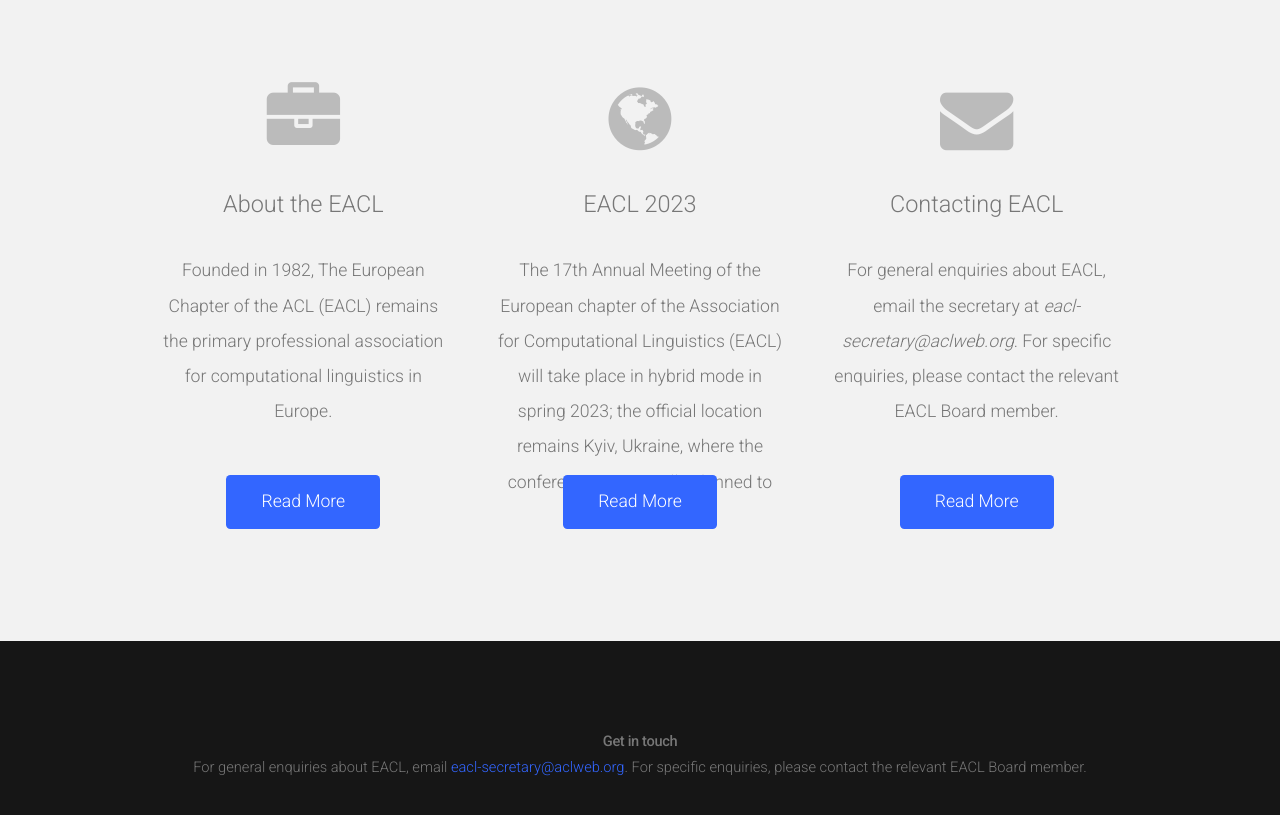
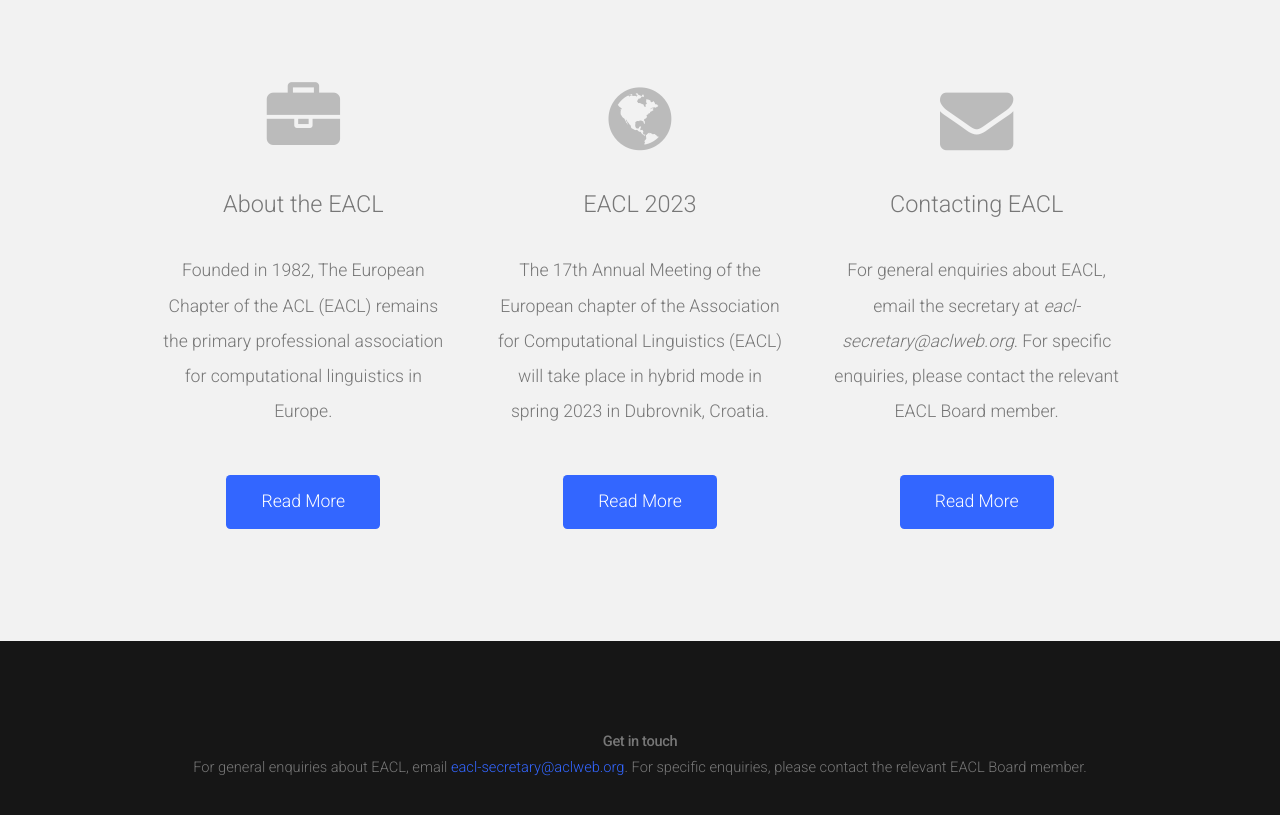
Before and after one commit to EaclWebmaster/EaclWebmaster.github.io, a Jekyll site: the page built from index.html, in a window 1280 px wide and 900 px high, scrolled down 558 px. Shown: the top 815 px of the window. Built offline with Jekyll 4.4.1, drawn with Linux system fonts in a browser that asks for light colours; nearby versions of some CDN libraries; some of the changed lines change nothing that is shown.

Commit message:
Updated location on main page

```diff
--- a/index.html
+++ b/index.html
@@ -35,7 +35,8 @@
 					</a>
 				</div>
 				<div class="featured-item-text">
-					<p>The 17th Annual Meeting of the European chapter of the Association for Computational Linguistics (EACL) will take place in hybrid mode in spring 2023; the official location remains Kyiv, Ukraine, where the conference was initially planned to happen.</p>
+					<!-- <p>The 17th Annual Meeting of the European chapter of the Association for Computational Linguistics (EACL) will take place in hybrid mode in spring 2023; the official location remains Kyiv, Ukraine, where the conference was initially planned to happen.</p> -->
+					<p>The 17th Annual Meeting of the European chapter of the Association for Computational Linguistics (EACL) will take place in hybrid mode in spring 2023 in Dubrovnik, Croatia.</p>
 				</div>
 				<a href="https://2023.eacl.org/" class="button button-style1">Read More</a>
 				</div>
```
